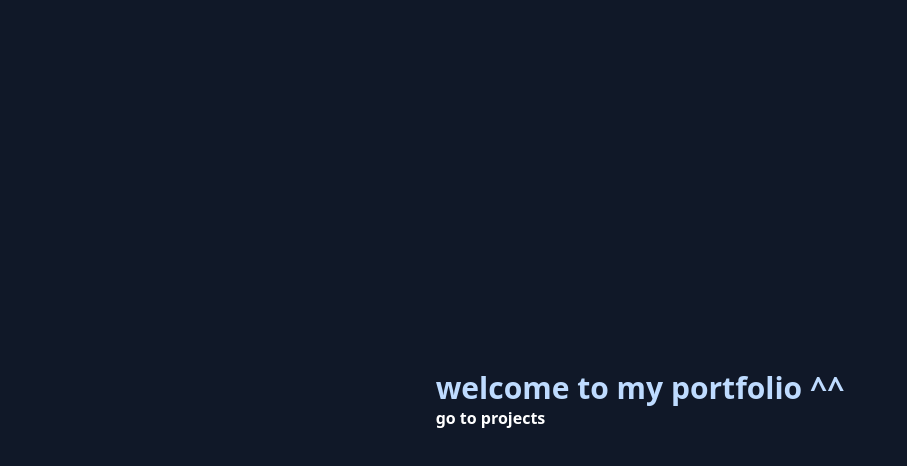
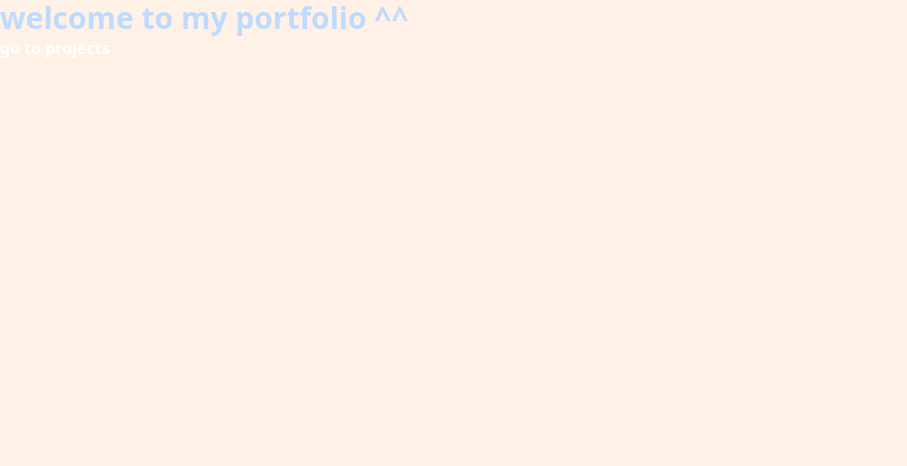
Before and after one commit to KaritaLaine/karita, a React (Vite) app in the folder portfolio/: page / in a window 1280 px wide. Shown: the top 466 px of the page, without its empty margins (0-907 px from the left). Built offline with nearby package versions, Linux system fonts and the light colour scheme.

Commit message:
style: add bg color

```diff
--- a/portfolio/src/main.tsx
+++ b/portfolio/src/main.tsx
@@ -5,8 +5,7 @@ import "./index.css";
 
 createRoot(document.getElementById("root")!).render(
   <StrictMode>
-    {/* TODO: add a layout wrapper ? */}
-    <div className="min-h-screen bg-gray-900 flex items-center justify-center">
+    <div className="min-h-screen bg-[#FFF1E6]">
       <App />
     </div>
   </StrictMode>
```
